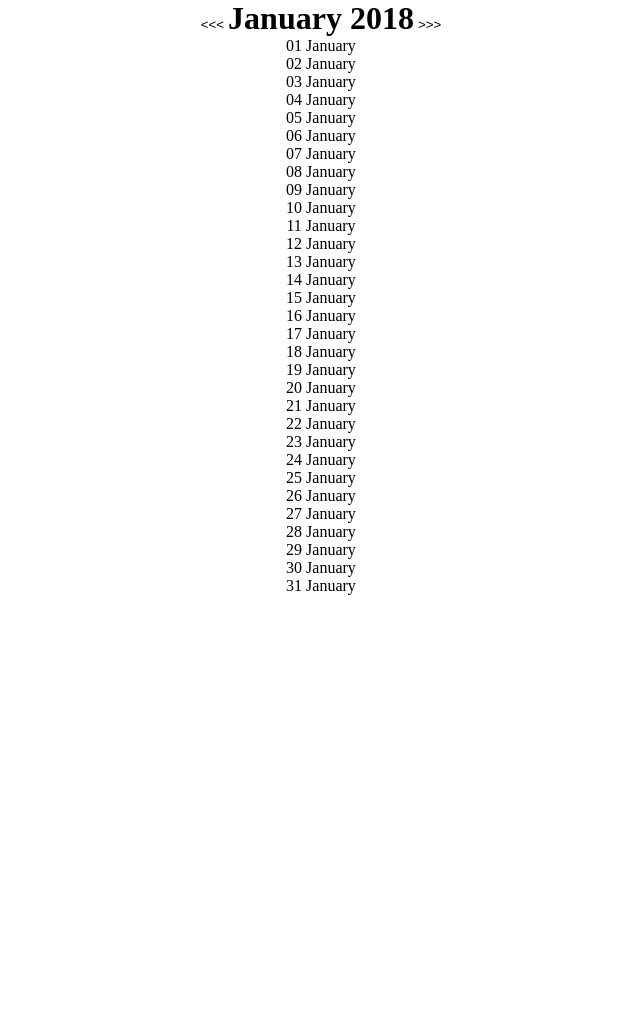
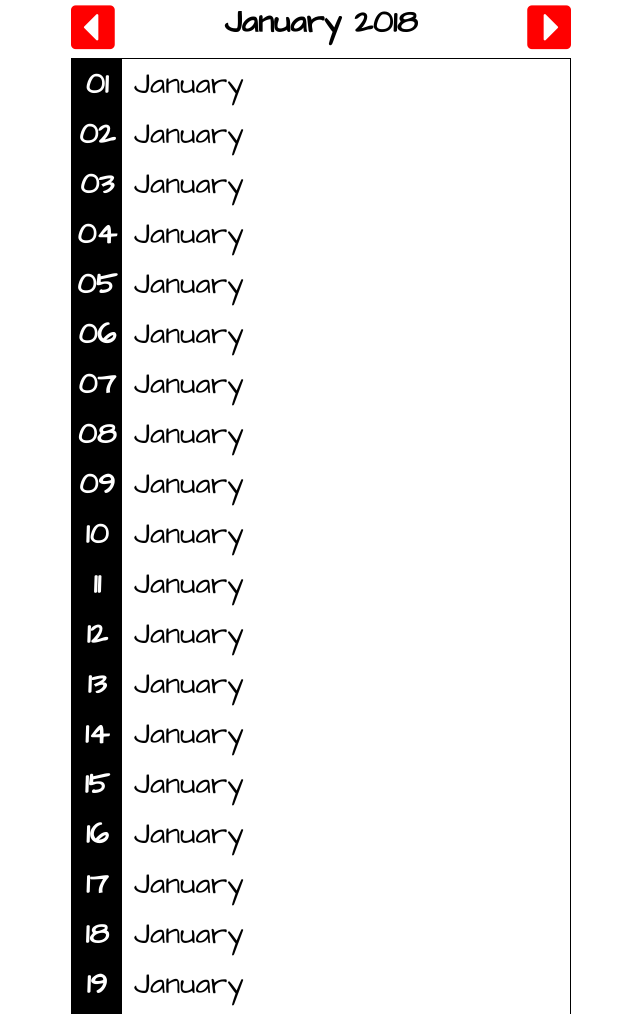
Before and after one commit to geffen007/ajax-ex-calendar, a plain HTML site: page index.html in a window 1280 px wide. Shown: the top 1014 px of the page, without its empty margins (319-959 px from the left). Before the commit the page ends 800 px from the top, so only its background shows below. Drawn offline with nearby package versions, Linux system fonts and the light colour scheme; no server answers.

Commit message:
giusto un pò di stile

```diff
--- a/css/style.css
+++ b/css/style.css
@@ -10,18 +10,60 @@
     clear: both;
 }
 
+body {
+    font-family: 'Architects Daughter', cursive;
+}
+
 .container {
-    text-align: center;
+    display: flex;
+    flex-direction: column;
+    align-items: center;
     margin: 0 auto;
+    width: 500px;
+}
+
+header {
+    display: flex;
+    justify-content: space-between;
+    width: 100%;
 }
 
 button, h1 {
-    display: inline-block;
     border: 0;
     background-color: white;
     cursor: pointer;
 }
 
-li.holiday {
+button {
     color: red;
+    font-size: 50px;
 }
+
+ul {
+    width: 500px;
+    font-size: 30px;
+    border: solid 1px black;
+}
+
+li {
+    list-style-type: none;
+}
+div.d {
+    width: 50px;
+    height: 50px;
+    display: inline-block;
+    text-align: center;
+    line-height: 50px;
+    font-weight: bolder;
+    background-color: black;
+    color: white;
+}
+
+div.m {
+    display: inline-block;
+}
+
+.holiday {
+    color: white;
+    background-color: red;
+}
--- a/index.html
+++ b/index.html
@@ -6,26 +6,31 @@
         <script src="https://cdnjs.cloudflare.com/ajax/libs/handlebars.js/4.7.6/handlebars.min.js" integrity="sha512-zT3zHcFYbQwjHdKjCu6OMmETx8fJA9S7E6W7kBeFxultf75OPTYUJigEKX58qgyQMi1m1EgenfjMXlRZG8BXaw==" crossorigin="anonymous"></script>
         <script src="https://momentjs.com/downloads/moment.js" charset="utf-8"></script>
         <link rel="stylesheet" href="css/style.css">
+        <link href="https://fonts.googleapis.com/css2?family=Architects+Daughter&display=swap" rel="stylesheet">
     	<link rel="stylesheet" href="https://use.fontawesome.com/releases/v5.13.0/css/all.css">
         <meta name="viewport" content="width=device-width, initial-scale=1.0">
-        <title>Template</title>
+        <title>Ajax Calendar</title>
     </head>
     <body>
 
-
         <div class="container">
-            <button id="prev"><<<</button>
-            <h1 class="month" data-this-date="2018-01-01">
-                <span class="month"></span>
-                <span class="year"></span>
-            </h1>
-            <button id="next">>>></button>
-
-            <ul class="month-list"></ul>
+            <header>
+                <button id="prev"><i class="fas fa-caret-square-left"></i></button>
+                <h1 class="month" data-this-date="2018-01-01">
+                    <span class="month"></span>
+                    <span class="year"></span>
+                </h1>
+                <button id="next"><i class="fas fa-caret-square-right"></i></button>
+            </header>
+            <main>
+                <ul class="month-list"></ul>
+            </main>
         </div>
 
         <script id="day-template" type="text/x-handlebars-template">
-            <li data-complete-date="{{completeDate}}">{{day}} {{month}}</li>
+            <li data-complete-date="{{completeDate}}">
+                <div class="d">{{day}}</div>
+                <div class="m">{{month}}</div></li>
 
         </script>
         <script src="js/script.js" charset="utf-8"></script>
```
Also changed, not shown: js/script.js (+1 -25 lines).
